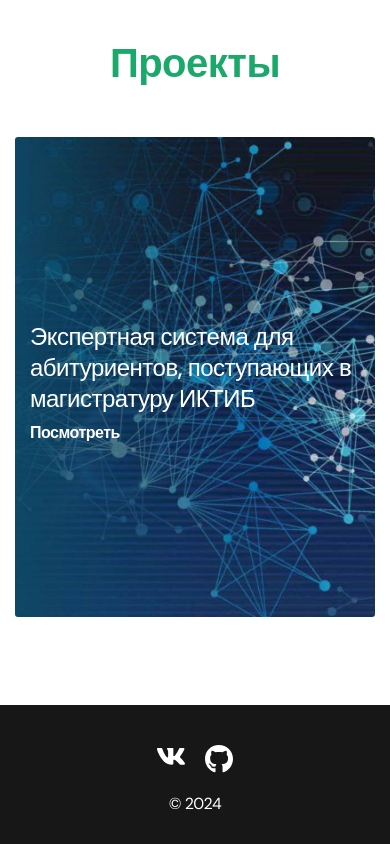
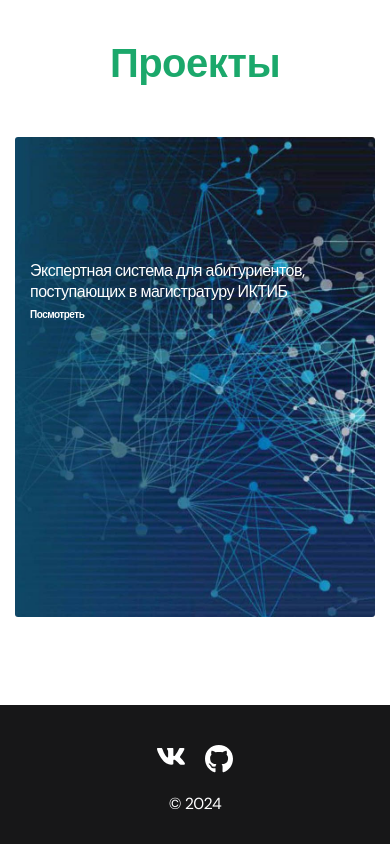
Before and after one commit to Entarudin/vpk_web_client, a plain HTML site: page index.html in a window 390 px wide. Both pictures are taken after a click on the link "Проекты". Shown: the part 570-1414 px from the top of the page. Drawn offline with Linux system fonts and the light colour scheme.

Commit message:
Update adaptive

```diff
--- a/css/slider.css
+++ b/css/slider.css
@@ -40,9 +40,26 @@
 	}
 
 	.caption small a {
-		text-decoration: none;
-		color: white;
 		font-size: 10px;
-		font-weight: 600;
 	}
 }
+
+@media (max-width: 400px) {
+	.caption {
+		font-size: 16px;
+	}
+
+	.caption small a {
+		font-size: 10px;
+	}
+}
+
+@media (max-width: 500px) {
+	.caption {
+		font-size: 16px;
+	}
+
+	.caption small a {
+		font-size: 10px;
+	}
+}
```
